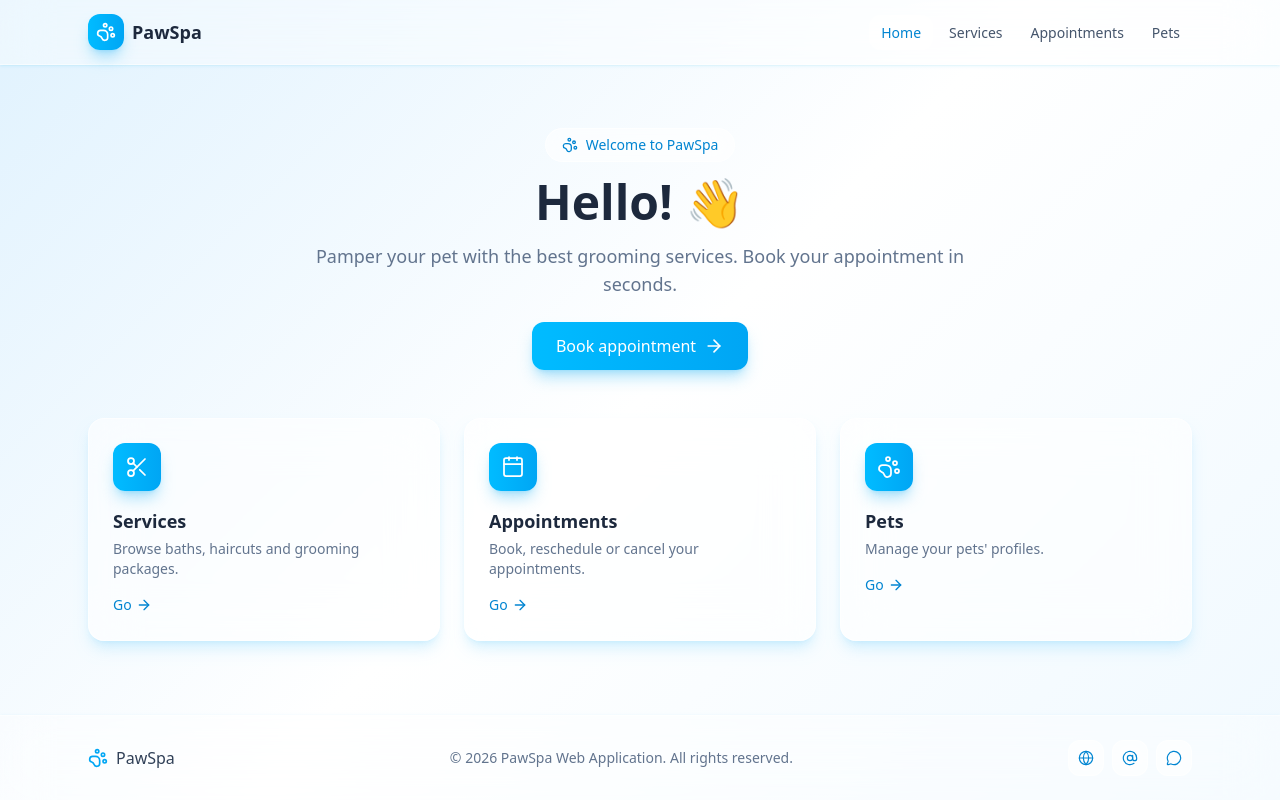
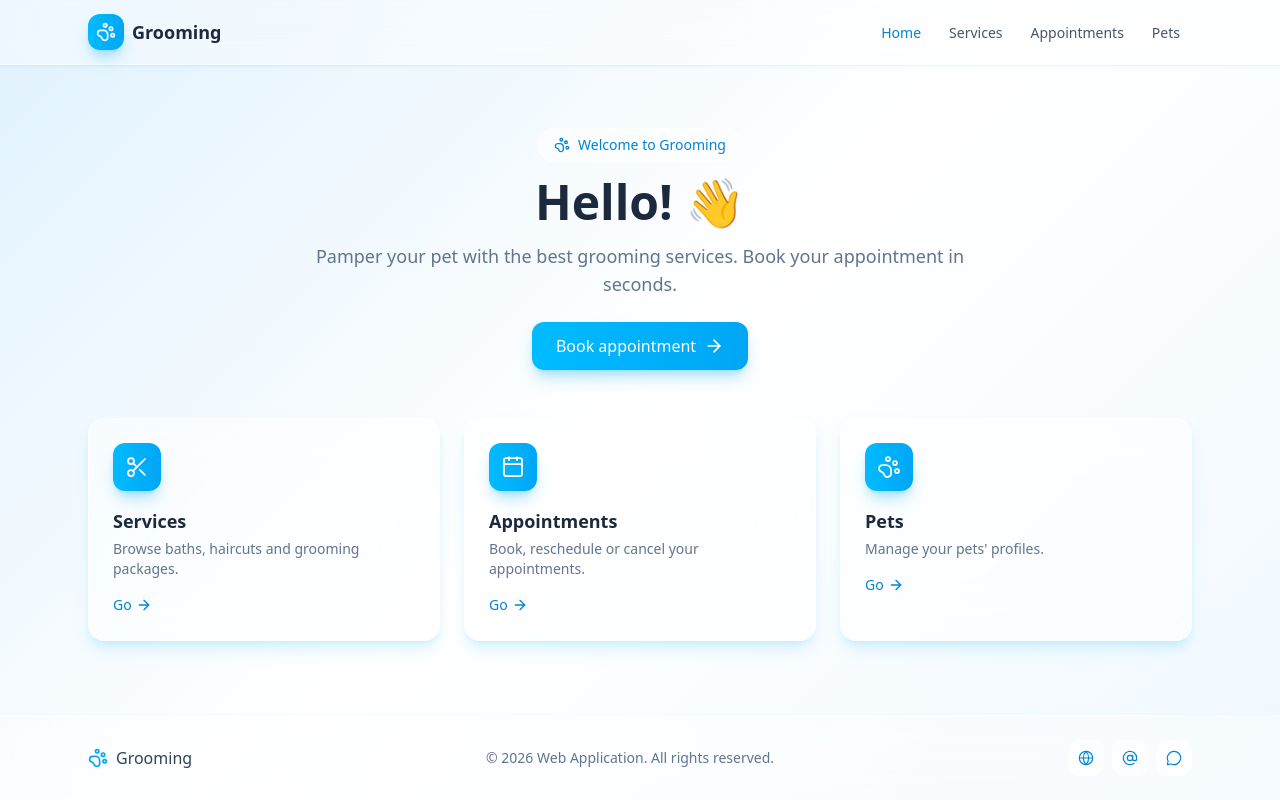
Before and after one commit to keyloor/grooming-website, a React (Vite) app in the folder frontend/: page / in a window 1280 px wide. Built offline with nearby package versions, Linux system fonts and the light colour scheme.

Commit message:
update README and remove app name

```diff
--- a/frontend/src/components/layout/Footer.tsx
+++ b/frontend/src/components/layout/Footer.tsx
@@ -12,11 +12,11 @@ export function Footer() {
       <div className="mx-auto max-w-6xl px-4 sm:px-6 py-6 flex flex-col sm:flex-row items-center justify-between gap-4">
         <div className="flex items-center gap-2 text-slate-700 font-medium">
           <PawPrint className="w-5 h-5 text-sky-500" strokeWidth={2} />
-          PawSpa
+          Grooming
         </div>
 
         <p className="text-sm text-slate-500 text-center">
-          © 2026 PawSpa Web Application. All rights reserved.
+          © 2026 Web Application. All rights reserved.
         </p>
 
         <div className="flex items-center gap-2">
--- a/frontend/src/components/layout/Header.tsx
+++ b/frontend/src/components/layout/Header.tsx
@@ -31,7 +31,7 @@ export function Header() {
           <span className="grid place-items-center w-9 h-9 rounded-xl bg-gradient-to-r from-sky-400 to-sky-500 shadow-lg shadow-sky-500/30">
             <PawPrint className="w-5 h-5 text-white" strokeWidth={2} />
           </span>
-          PawSpa
+          Grooming
         </Link>
 
         <ul className="hidden md:flex items-center gap-1">
--- a/frontend/src/pages/Home.tsx
+++ b/frontend/src/pages/Home.tsx
@@ -44,7 +44,7 @@ export function Home({ clientName }: { clientName?: string }) {
       >
         <span className="inline-flex items-center gap-2 px-4 py-1.5 rounded-full text-sm font-medium text-sky-600 bg-white/55 backdrop-blur-md border border-white/60">
           <PawPrint className="w-4 h-4" strokeWidth={2} />
-          Welcome to PawSpa
+          Welcome to Grooming
         </span>
         <h1 className="mt-4 text-3xl sm:text-5xl font-bold text-slate-800">
           {clientName ? `Hello, ${clientName}! 👋` : "Hello! 👋"}
```
Also changed, not shown: 2 other files (tests, documents, lock files or other folders).
